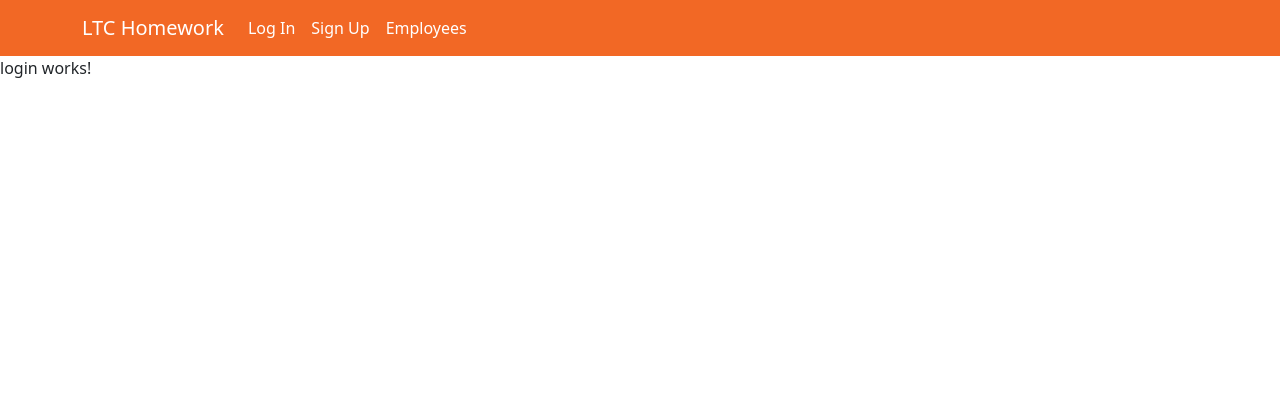
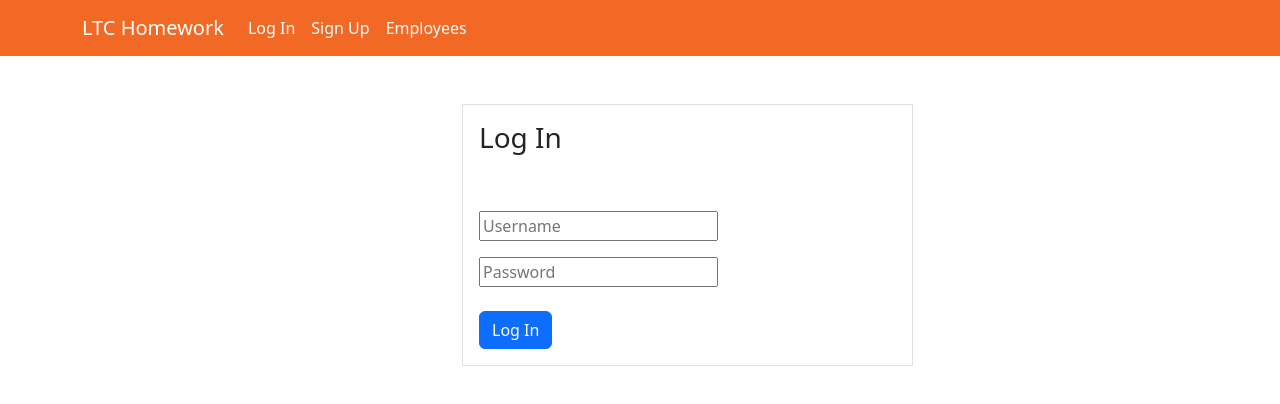
Before and after one commit to julesep3/LTC-Homework, an Angular app: page /login in a window 1280 px wide. Shown: the top 404 px of the page. Built offline with nearby package versions, Linux system fonts and the light colour scheme.

Commit message:
add log in form

```diff
--- a/src/app/components/login/login.component.html
+++ b/src/app/components/login/login.component.html
@@ -1 +1,30 @@
-<p>login works!</p>
+<div class="outer">
+	<div class="container">
+		<div class="row">
+			<div class="offset-md-2 mt-5 col-lg-5 col-md-7 offset-lg-4 offset-md-3">
+				<div class="panel border bg-white">
+					<div class="panel-heading">
+						<h3 class="p-3 font-weight-bold">Log In</h3>
+					</div>
+					<div class="panel-body p-3">
+						<form>
+							<div class="form-group pt-3">
+								<div class="input-field">
+									<!-- <span class="fa fa-user p-2"></span> -->
+									<input type="text" placeholder="Username">
+								</div>
+							</div>
+							<div class="form-group pt-3">
+								<div class="input-field">
+									<!-- <span class="fa fa-lock p-2"></span> -->
+									<input type="text" placeholder="Password">
+								</div>
+							</div>
+							<button type="submit" class="btn btn-primary mt-4">Log In</button>
+						</form>
+					</div>
+				</div>
+			</div>
+		</div>
+	</div>
+</div>
```
